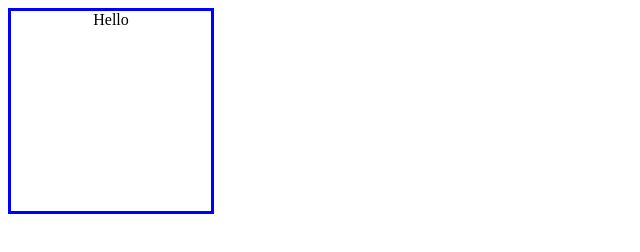
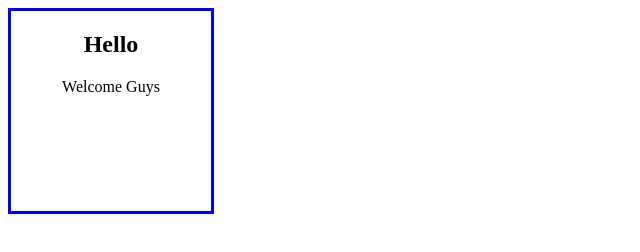
Before and after one commit to kowsalya2025/demohtml, a plain HTML site: page cssandhtml/index.html in a window 1280 px wide. Shown: the whole page, without its empty margins (0-640 px from the left). Drawn offline with Linux system fonts and the light colour scheme.

Commit message:
Update index.html

```diff
--- a/cssandhtml/index.html
+++ b/cssandhtml/index.html
@@ -15,7 +15,8 @@
 </style>
 <body>
     <section>
-        Hello
+        <h1>Hello</h1>
+        <p>Welcome Guys</p>
     </section>
 </body>
 </html>
```
